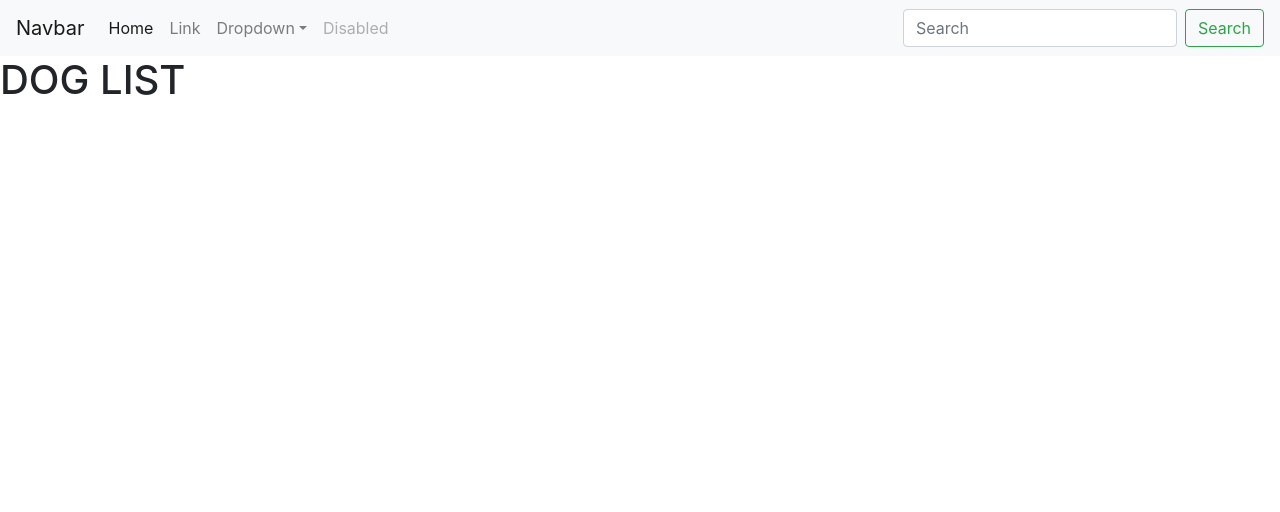
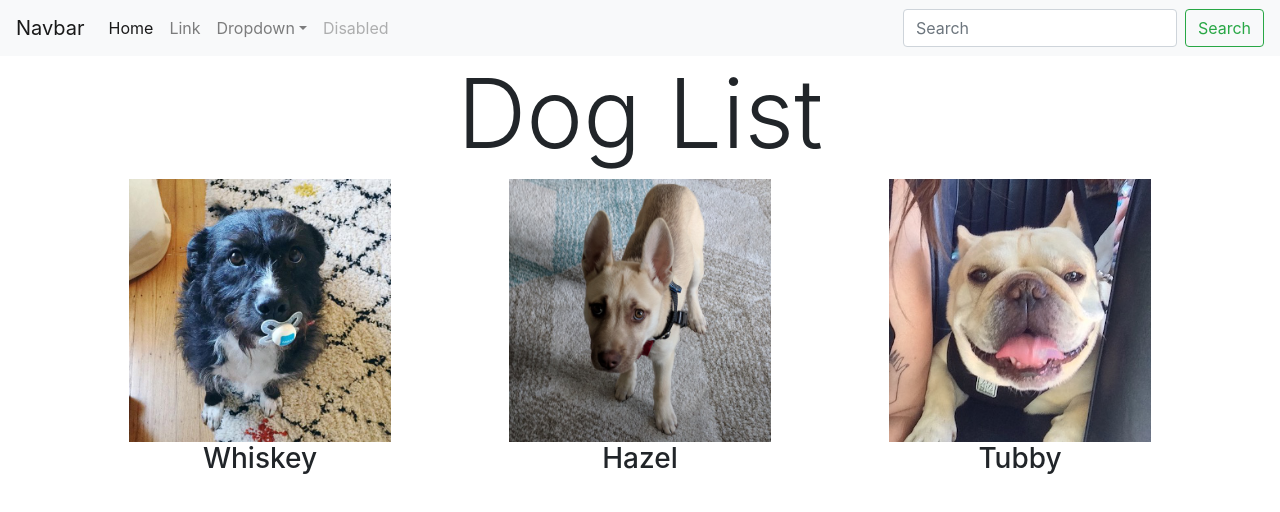
Before and after one commit to hyhong-code/react-dog-finder, a React (Create React App) app: page /dogs in a window 1280 px wide. Shown: the top 512 px of the page. Built offline with nearby package versions, Linux system fonts and the light colour scheme.

Commit message:
finish DogList component

```diff
--- a/src/App.js
+++ b/src/App.js
@@ -1,6 +1,7 @@
 import React, { Component } from "react";
 import "./App.css";
 import Nav from "./Nav";
+import DogList from "./DogList";
 import whiskey from "./images/whiskey.jpg";
 import hazel from "./images/hazel.jpg";
 import tubby from "./images/tubby.jpg";
@@ -45,7 +46,7 @@
     return (
       <div>
         <Nav />
-        <Route path="/dogs" render={() => <h1>DOG LIST</h1>} />
+        <Route path="/dogs" render={() => <DogList dogs={this.props.dogs} />} />
       </div>
     );
   }
--- /dev/null
+++ b/src/DogList.css
@@ -0,0 +1,3 @@
+.Dog img {
+  width: 75%;
+}
--- /dev/null
+++ b/src/DogList.js
@@ -0,0 +1,24 @@
+import React, { Component } from "react";
+import "./DogList.css";
+
+class DogList extends Component {
+  render() {
+    return (
+      <div className="DogList">
+        <h1 className="display-1 text-center">Dog List</h1>
+        <div className="container">
+          <div className="row">
+            {this.props.dogs.map((dog) => (
+              <div className="Dog col-lg-4 col-md-6 text-center" key={dog.name}>
+                <img alt={dog.name} src={dog.src} />
+                <h3>{dog.name}</h3>
+              </div>
+            ))}
+          </div>
+        </div>
+      </div>
+    );
+  }
+}
+
+export default DogList;
```
Also changed, not shown: src/Dogs.js (deleted).
